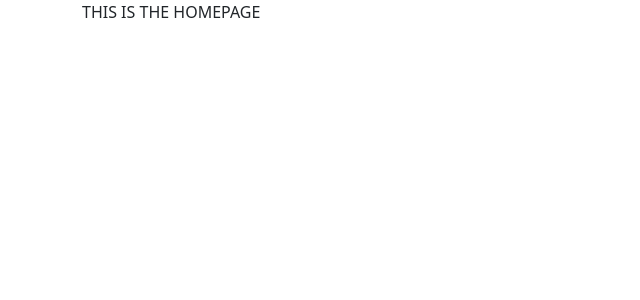
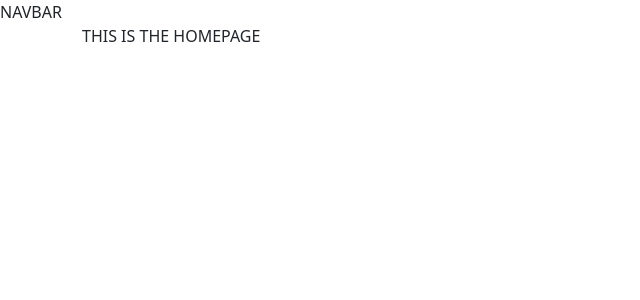
Before and after one commit to shay90210/teachers-club-app, a React (Create React App) app: page / in a window 1280 px wide. Shown: the top 300 px of the page, without its empty margins (0-640 px from the left). Built offline with nearby package versions, Linux system fonts and the light colour scheme.

Commit message:
added navigation bar to app

```diff
--- a/src/App.tsx
+++ b/src/App.tsx
@@ -8,8 +8,12 @@ import { Aboutpage } from './pages/Aboutpage';
 import { Shoppage } from './pages/Shoppage';
 import { Contactpage } from './pages/Contactpage';
 
+import { NavigationBar } from './components/NavigationBar';
+
 function App() {
   return (
+    <>
+      <NavigationBar />
       <Container className='mb-4'>
         <Routes>
           <Route path='/' element={<Homepage />} />
@@ -18,6 +22,7 @@ function App() {
           <Route path='/contact' element={<Contactpage />} />
         </Routes>
       </Container>
+    </>
   );
 }
 
```
Lines whose indentation alone changed are shown as unchanged.
